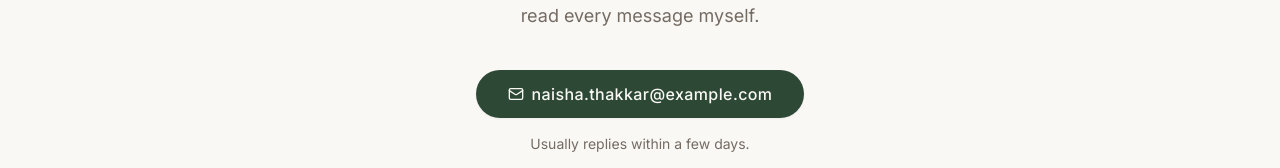
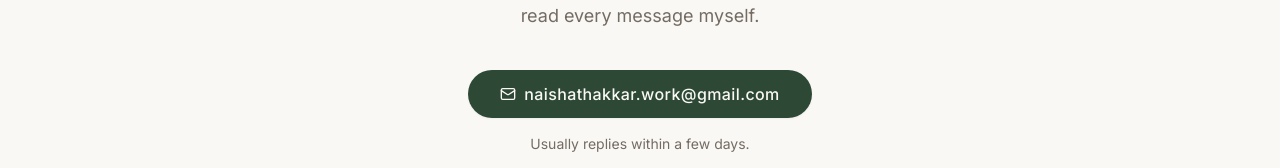
Before and after one commit to naishathakkar/naisha-branding-site, a Next.js app: page /contact in a window 1280 px wide. Shown: the part 335-503 px from the top of the page. Built offline with nearby package versions, Linux system fonts and the light colour scheme.

Commit message:
Update page.tsx

```diff
--- a/app/contact/page.tsx
+++ b/app/contact/page.tsx
@@ -29,9 +29,9 @@ export default function ContactPage() {
         </div>
 
         <div className="flex flex-col items-center gap-4">
-          <Button href="mailto:naisha.thakkar@example.com" size="lg">
+          <Button href="mailto:naishathakkar.work@gmail.com" size="lg">
             <Mail className="h-4 w-4" aria-hidden="true" />
-            naisha.thakkar@example.com
+            naishathakkar.work@gmail.com
           </Button>
           <p className="text-sm text-muted-foreground">
             Usually replies within a few days.
```
